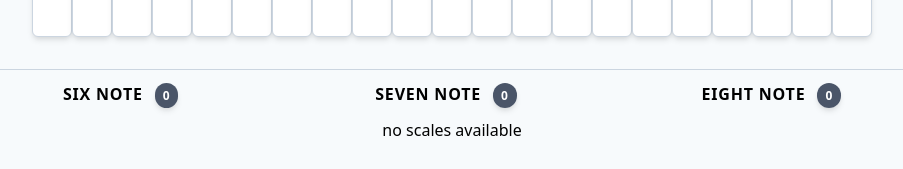
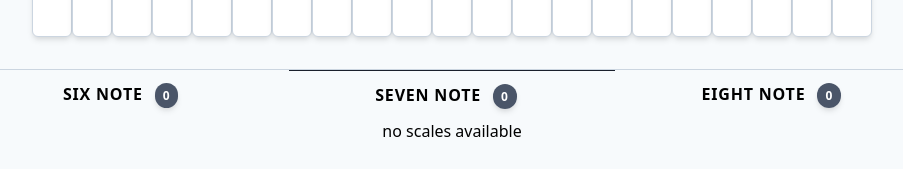
Before and after one commit to Kuzmink13/Composers-Reference, a React (Create React App) app: page / in a window 1280 px wide. Shown: the part 304-473 px from the top of the page, without its empty margins (188-1091 px from the left). Built offline with nearby package versions, Linux system fonts and the light colour scheme.

Commit message:
Added tonality selection feature

```diff
--- a/src/components/App.jsx
+++ b/src/components/App.jsx
@@ -18,6 +18,7 @@ class App extends Component {
     this.updateModeList = this.updateModeList.bind(this);
     this.handlePress = this.handlePress.bind(this);
     this.handleRootPress = this.handleRootPress.bind(this);
+    this.handleSelectorChange = this.handleSelectorChange.bind(this);
     this.handleResize = this.handleResize.bind(this);
   }
 
@@ -48,6 +49,12 @@ class App extends Component {
       root: noteIndex === state.root ? undefined : noteIndex,
     }));
     this.updateModeList();
+  }
+
+  handleSelectorChange(tonalityIndex) {
+    this.setState({
+      tonalitySelector: tonalityIndex,
+    });
   }
 
   handleResize() {
@@ -81,6 +88,7 @@ class App extends Component {
             modeList={this.state.modeList}
             tonalitySelector={this.state.tonalitySelector}
             isWide={this.state.isWide}
+            handleSelectorChange={this.handleSelectorChange}
           />
         </div>
       </div>
--- a/src/components/ButtonPanel.jsx
+++ b/src/components/ButtonPanel.jsx
@@ -10,9 +10,11 @@ class ButtonPanel extends Component {
         {buttons.map((el, i) => (
           <ModeButton
             key={i}
+            tonalityIndex={i}
             name={el}
             tonalitySelector={this.props.tonalitySelector}
             size={this.props.filteredLists[i].length}
+            handleSelectorChange={this.props.handleSelectorChange}
           />
         ))}
       </div>
--- a/src/components/ModeButton.jsx
+++ b/src/components/ModeButton.jsx
@@ -4,7 +4,16 @@ class ModeButton extends Component {
   state = {};
   render() {
     return (
-      <div className="flex-1 py-3">
+      <div
+        onClick={() =>
+          this.props.handleSelectorChange(this.props.tonalityIndex)
+        }
+        className={
+          this.props.tonalityIndex === this.props.tonalitySelector
+            ? 'flex-1 py-3 border-t border-gray-900'
+            : 'flex-1 py-3'
+        }
+      >
         {this.props.name} NOTE
         <span className="text-white text-xs bg-gray-700 mx-3 py-1 px-2 align-text-middle rounded-full shadow-md">
           {this.props.size}
--- a/src/components/ModeController.jsx
+++ b/src/components/ModeController.jsx
@@ -22,6 +22,7 @@ class ModeController extends Component {
           filteredLists={filteredLists}
           tonalitySelector={this.props.tonalitySelector}
           isWide={this.props.isWide}
+          handleSelectorChange={this.props.handleSelectorChange}
         />
         <ModePanel
           filteredLists={filteredLists}
```
